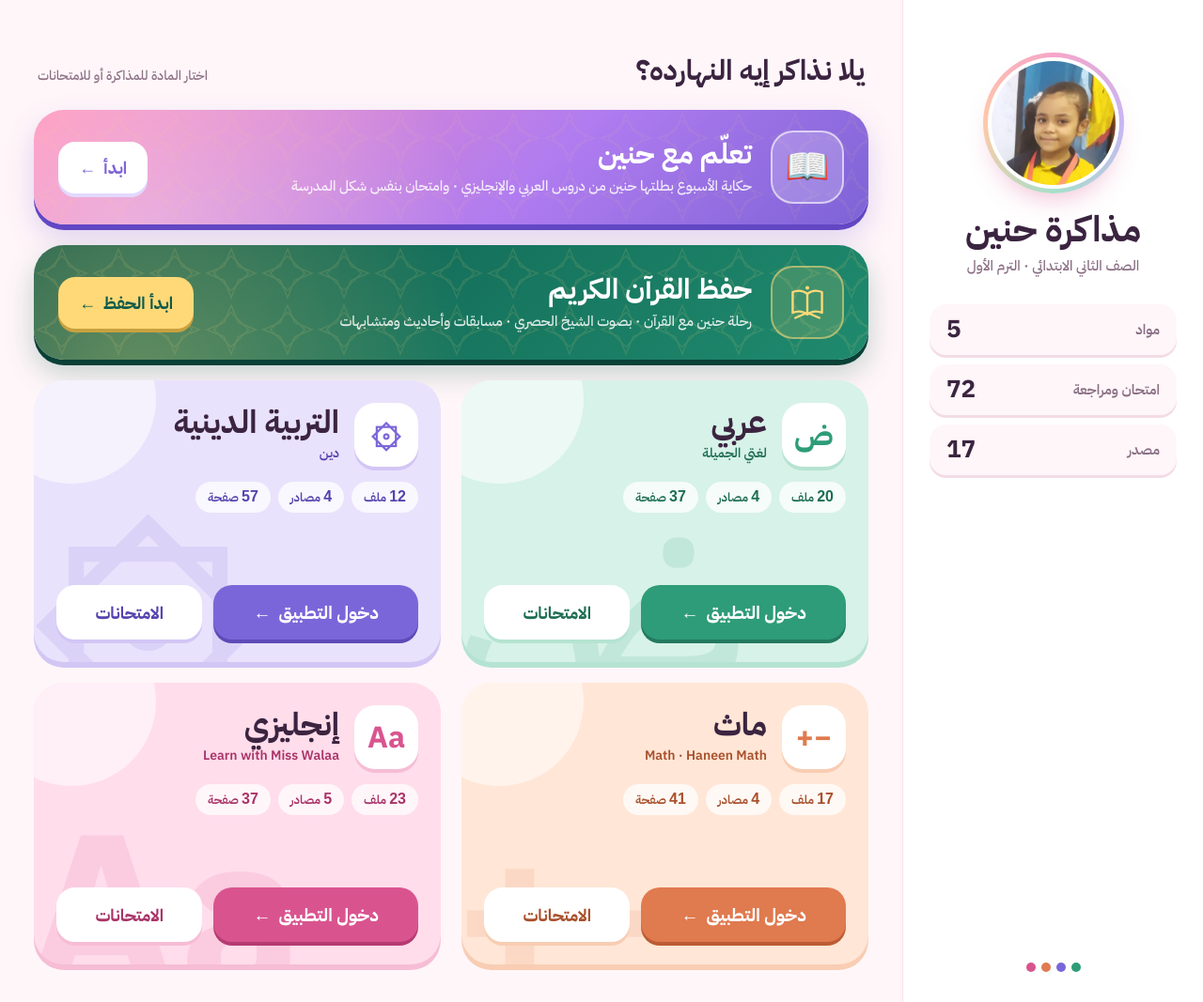
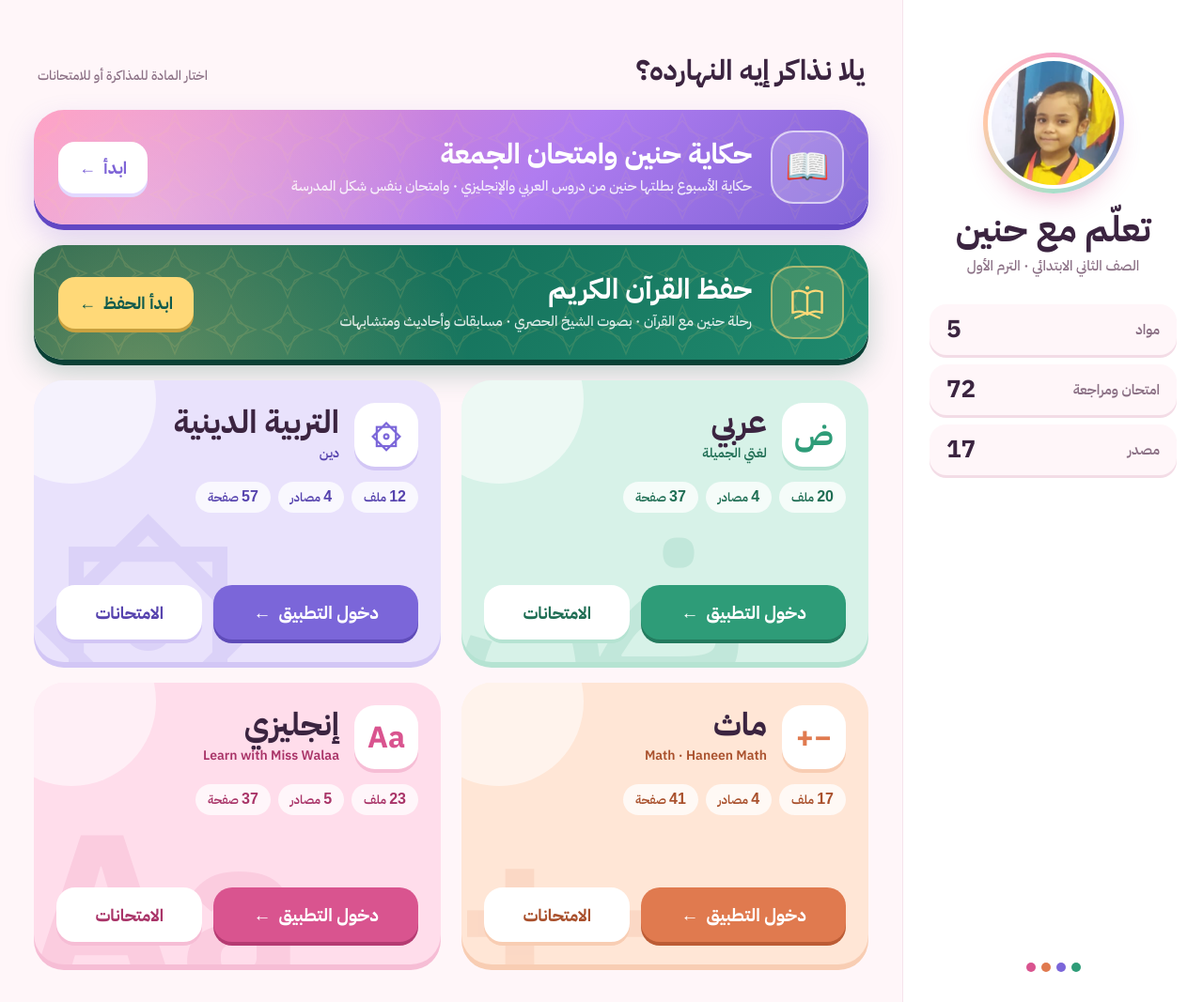
Before and after one commit to ZKSP2/HANEEN, a plain HTML site: page index.html in a window 1280 px wide. Shown: the whole page at 94% size. Drawn offline with Linux system fonts and the light colour scheme; a web font is replaced by a local one.

Commit message:
Add files via upload

```diff
--- a/index.html
+++ b/index.html
@@ -4,7 +4,7 @@
 <meta charset="utf-8">
 <meta name="viewport" content="width=device-width,initial-scale=1,viewport-fit=cover">
 <meta name="theme-color" content="#FFF6F9">
-<title>مذاكرة حنين</title>
+<title>تعلّم مع حنين</title>
 <link rel="manifest" href="manifest.webmanifest">
 <link rel="icon" href="icons/fav-32.png" sizes="32x32">
 <link rel="apple-touch-icon" href="icons/apple-180.png">
@@ -168,7 +168,7 @@ body.open .home{transform:translateX(20%) scale(.97)}
 <div class="home">
 <aside class="side">
 <div class="av"><span><img src="math/assets/haneen-avatar.png" alt="حنين"></span></div>
-<div class="ttl bal">مذاكرة حنين</div>
+<div class="ttl bal">تعلّم مع حنين</div>
 <div class="subt">الصف الثاني الابتدائي · الترم الأول</div>
 <div class="stats">
 <div class="stat"><span>مواد</span><b class="bal">5</b></div>
@@ -180,7 +180,7 @@ body.open .home{transform:translateX(20%) scale(.97)}
 </aside>
 <main class="main">
 <div class="hd"><h1 class="bal">يلا نذاكر إيه النهارده؟</h1><p>اختار المادة للمذاكرة أو للامتحانات</p></div>
-<a class="qb bal wkb" href="weekly/"><span class="qi">📖</span><span class="qt"><b>تعلّم مع حنين</b><small>حكاية الأسبوع بطلتها حنين من دروس العربي والإنجليزي · وامتحان بنفس شكل المدرسة</small></span><span class="qg">ابدأ <span>←</span></span></a><a class="qb bal" href="quran/"><span class="qi"><svg viewBox="0 0 48 48" width="44" height="44" fill="none" stroke="currentColor" stroke-width="2.6" stroke-linecap="round" stroke-linejoin="round"><path d="M24 14c-5-4-12-4-17-2v24c5-2 12-2 17 2 5-4 12-4 17-2V12c-5-2-12-2-17 2z"/><path d="M24 14v24"/><path d="M10 42l14-6 14 6"/><circle cx="24" cy="7" r="2.2" fill="currentColor" stroke="none"/></svg></span><span class="qt"><b>حفظ القرآن الكريم</b><small>رحلة حنين مع القرآن · بصوت الشيخ الحصري · مسابقات وأحاديث ومتشابهات</small></span><span class="qg">ابدأ الحفظ <span>←</span></span></a>
+<a class="qb bal wkb" href="weekly/"><span class="qi">📖</span><span class="qt"><b>حكاية حنين وامتحان الجمعة</b><small>حكاية الأسبوع بطلتها حنين من دروس العربي والإنجليزي · وامتحان بنفس شكل المدرسة</small></span><span class="qg">ابدأ <span>←</span></span></a><a class="qb bal" href="quran/"><span class="qi"><svg viewBox="0 0 48 48" width="44" height="44" fill="none" stroke="currentColor" stroke-width="2.6" stroke-linecap="round" stroke-linejoin="round"><path d="M24 14c-5-4-12-4-17-2v24c5-2 12-2 17 2 5-4 12-4 17-2V12c-5-2-12-2-17 2z"/><path d="M24 14v24"/><path d="M10 42l14-6 14 6"/><circle cx="24" cy="7" r="2.2" fill="currentColor" stroke="none"/></svg></span><span class="qt"><b>حفظ القرآن الكريم</b><small>رحلة حنين مع القرآن · بصوت الشيخ الحصري · مسابقات وأحاديث ومتشابهات</small></span><span class="qg">ابدأ الحفظ <span>←</span></span></a>
 <div class="grid">
 <article class="card" style="--tint:#D7F2E8;--color:#2E9C78;--shade:#237A5E;--lip:#B5E3D2;--ink:#1F6E54">
 <div class="big bal"><span class="ltr">ض</span></div><div class="blob"></div>
```
Also changed, not shown: manifest.webmanifest, 1 other file.
